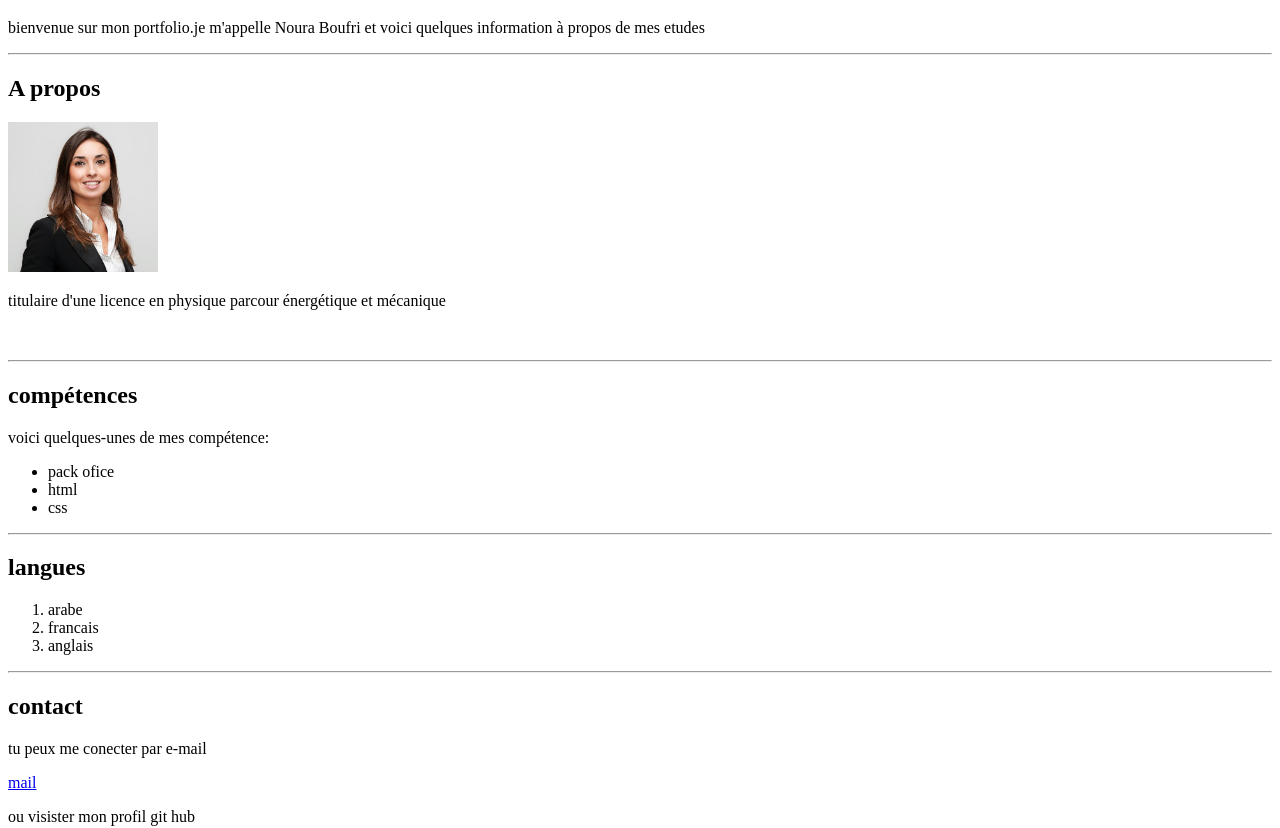
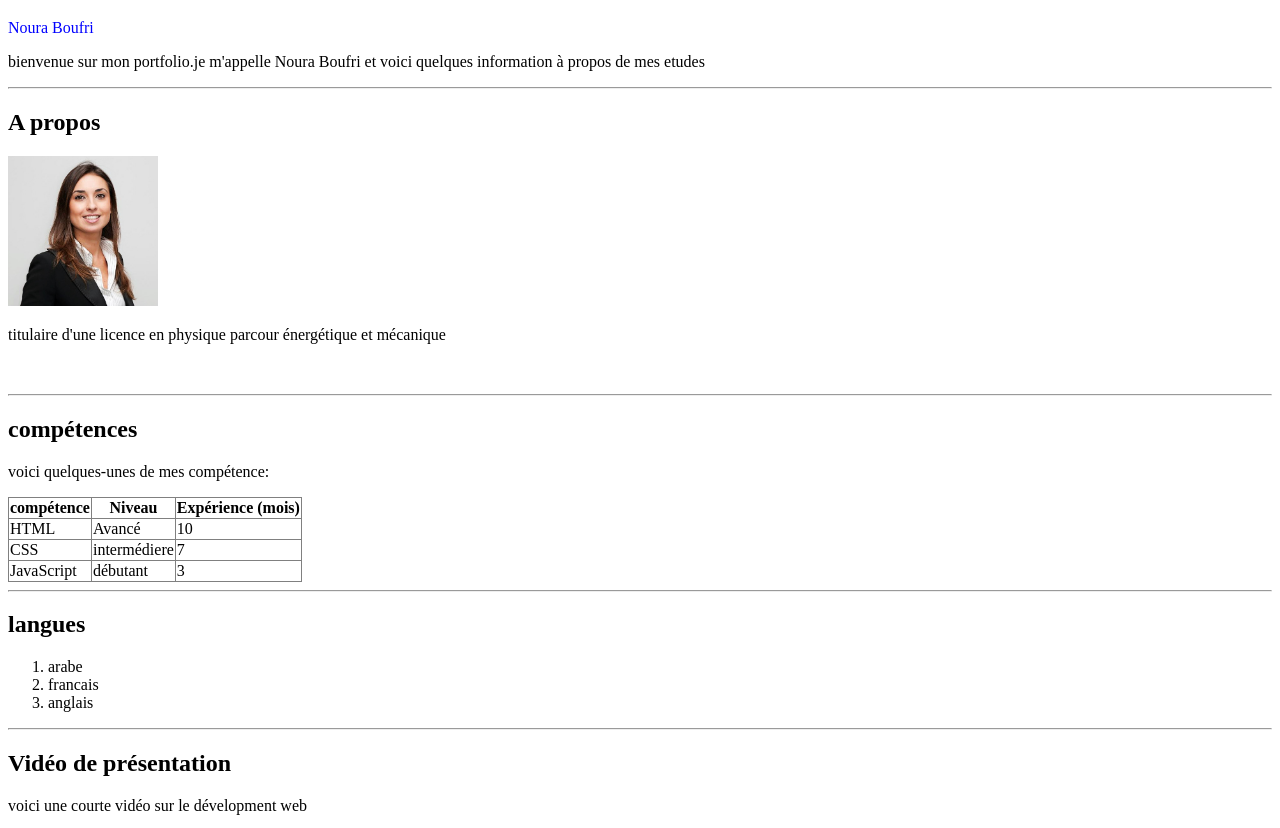
Before and after one commit to nouraboufri/Mise--jour-du-portfolio-html-, a plain HTML site: page index.html in a window 1280 px wide. Shown: the part 61-889 px from the top of the page. Drawn offline with Linux system fonts and the light colour scheme; grey boxes are pictures that could not be loaded.

Commit message:
Add files via upload

```diff
--- a/index.html
+++ b/index.html
@@ -7,6 +7,7 @@
 </head>
 <body>
     <h1>Mon portfolio</h1>
+    <span style="color: blue;">Noura Boufri</span>
     <p>bienvenue sur mon portfolio.je m'appelle Noura Boufri et voici quelques information à propos de mes etudes</p>
     <hr>
     <h2>A propos</h2>
@@ -17,11 +18,34 @@
     <hr>
 <h2>compétences</h2>
 <p>voici quelques-unes de mes compétence:</p>
-<ul>
-    <li>pack ofice</li>
-    <li>html</li>
-    <li>css</li>
-</ul>
+<style>
+    table, tr, td {
+        border: 1xp solid black;
+        border-collapse: collapse;
+    }
+</style>
+<table border="1">
+<tr>
+    <th>compétence</th>
+    <th>Niveau</th>
+    <th>Expérience (mois)</th>
+</tr>
+<tr>
+    <td>HTML</td>
+    <td>Avancé</td>
+    <td>10</td>
+</tr>
+<tr>
+    <td>CSS</td>
+    <td>intermédiere</td>
+    <td>7</td>
+</tr>
+<tr>
+    <td>JavaScript</td>
+    <td>débutant</td>
+    <td>3</td>
+</tr>
+</table>
 <hr>
 <h2>langues</h2>
 <ol>
@@ -30,15 +54,17 @@
     <li>anglais</li>
 </ol>
 <hr>
+<h2>Vidéo de présentation</h2>
+<p>voici une courte vidéo sur le dévelopment web</p>
+<iframe width="656" height="369" src="https://www.youtube.com/embed/GxmfcnU3feo" title="The Complete Web Development Roadmap" frameborder="0" allow="accelerometer; autoplay; clipboard-write; encrypted-media; gyroscope; picture-in-picture; web-share" referrerpolicy="strict-origin-when-cross-origin" allowfullscreen></iframe>
 <h2>contact</h2>
 <p>tu peux me conecter par e-mail</p>
 <a href="mailto:nouraboufri4@gmail.com">mail</a>
 <p>ou visister mon profil git hub</p>
 <a href="https://github.com/nouraboufri" target="_blank">mon github</a>
 <hr>
-<p>Merci d'avoir visité mon portfolio</p>
+<p>&copy;2025 Noura boufri - Tousdroits réservés</p>
 
 
 </body>
-
 </html>
```
